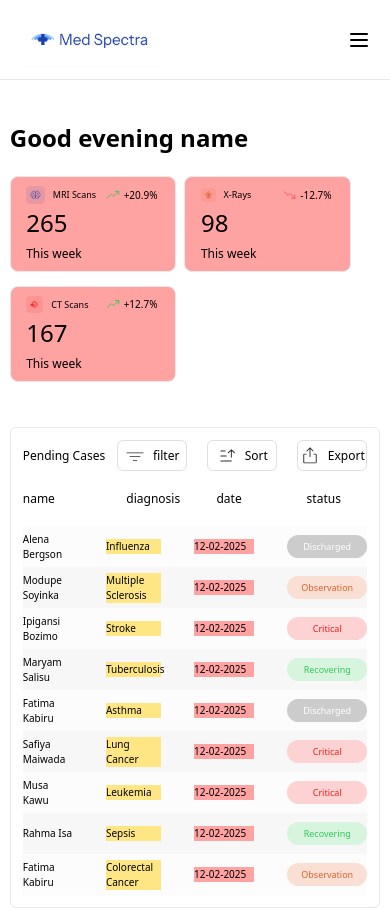
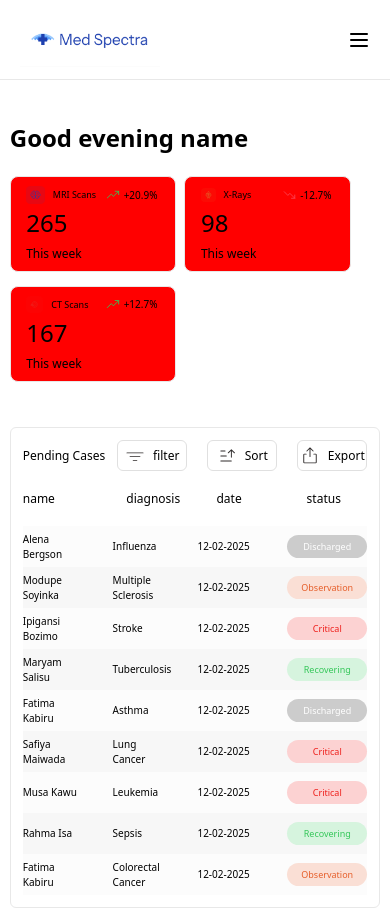
Before and after one commit to Maobugichi/medspecter, a React (Vite) app: page /medspecter/overviews/1 in a window 390 px wide. Shown: the top 908 px of the page. Built offline with nearby package versions, Linux system fonts and the light colour scheme.

Commit message:
check media query :/

```diff
--- a/src/components/OverviewBlocks.jsx
+++ b/src/components/OverviewBlocks.jsx
@@ -1,6 +1,6 @@
 const OverviewBlocks = ({src,text,arrSrc,percentage,amount,width}) => {
     return(
-        <div className={`${width} bg-red-300 xl:h-[100%] lg:h-[70%] h-[48%] p-2  border xs:bg-red-500 border-[#E8E8E8] border-solid  grid place-items-center rounded-lg`}>
+        <div className={`${width} cus xl:h-[100%] lg:h-[70%] h-[48%] p-2  border xs:bg-red-500 border-[#E8E8E8] border-solid  grid place-items-center rounded-lg`}>
             <div className="flex lg:w-[90%] w-[90%] mx-auto text-[12px] justify-between xl:mt-5">
                 <div className="flex items-center gap-2 h-5  ">
                   <img className="w-[25%]" src={src} alt="" />
--- a/src/components/pendingcases.jsx
+++ b/src/components/pendingcases.jsx
@@ -4,9 +4,9 @@ const PendingCases = ({id,name,diagnosis,date,status,bgColor,statusColor,statusT
         <div className={`${bgColor} flex h-[41px] text-[10px]  lg:text-[14px] w-full  text-[#000000] ${spacing} items-center`}>
             {id && <input className="w-2 md:w-10" type="checkbox" />}
             {id &&  <p className={`w-auto lg:min-w-[60px] flex  items-start `}>{id}</p>}
-             <p className={` md:w-auto md:min-w-[120px]   whitespace-wrap flex items-start break-word w-[50px]`}>{name}</p>
-             <p className={` flex items-start md:w-auto ${id ? "w-[50px] xxSmall:min-w-[40px] " : "w-[55px] lg:min-w-[100px] smallSize:min-w-[80px] break-word"} md:min-w-[80px] whitespace-wrap bg-amber-200`}>{diagnosis}</p>
-             <p className={` flex items-start  w-auto min-w-[60px] bg-red-300  lg:min-w-[80px]`}>{date}</p>
+             <p className={` md:w-auto md:min-w-[120px]  whitespace-wrap flex items-start break-word w-[60px] `}>{name}</p>
+             <p className={` flex items-start md:w-auto ${id ? "w-[70px] xxSmall:min-w-[40px] " : "w-[55px] lg:min-w-[100px] smallSize:min-w-[80px] break-word"} md:min-w-[80px] whitespace-wrap `}>{diagnosis}</p>
+             <p className={` flex items-start  w-auto min-w-[60px]   lg:min-w-[80px]`}>{date}</p>
             {treatment &&   <p className={`w-auto min-w-[70px] md:min-w-[100px] lg:min-w-[135px] whitespace-wrap   `}>{treatment}</p>}
             <p className={` grid place-content-center h-[23px] md:w-[100px] w-[80px] text-[9px] ${statusColor} ${statusText} rounded-2xl`}>{status}</p>
             {doctor && <p className={` flex items-start w-auto min-w-[100px]`}>{doctor}</p>}
```
